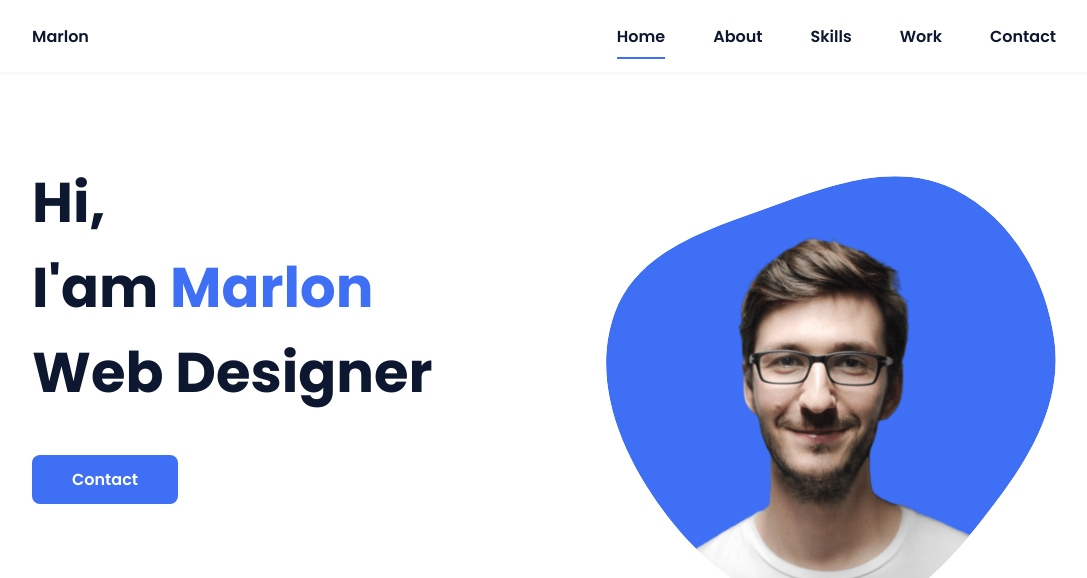
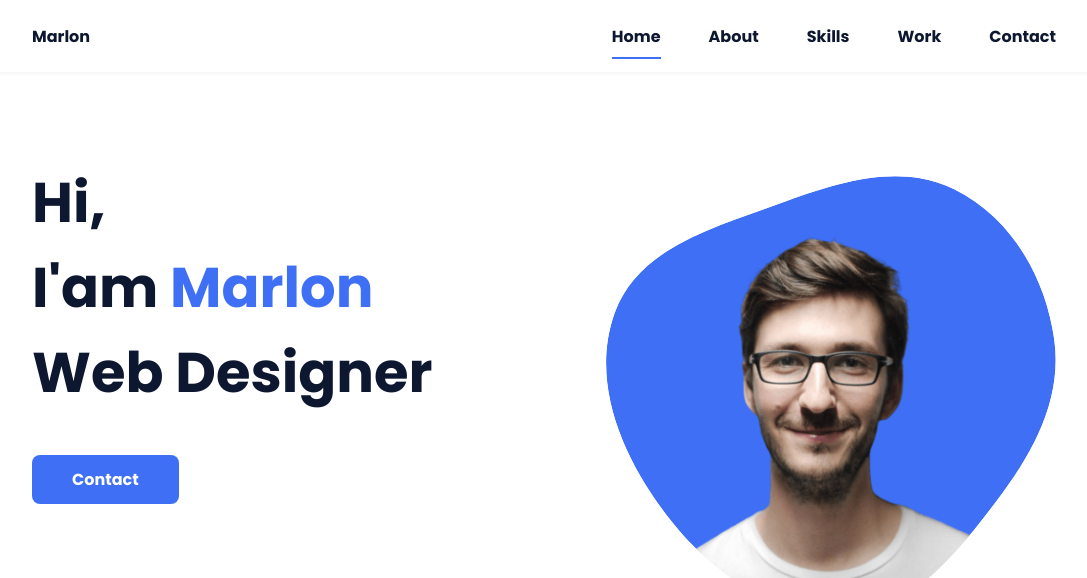
Before and after one commit to chandiorashid/Portfolio_Project_Deployment, a plain HTML site: page index.html in a window 1280 px wide. Shown: the top 578 px of the page, without its empty margins (96-1183 px from the left). Drawn offline with nearby package versions, Linux system fonts and the light colour scheme.

Commit message:
Code Update

```diff
--- a/assets/css/styles.css
+++ b/assets/css/styles.css
@@ -3,7 +3,7 @@
 /*===== VARIABLES CSS =====*/
 :root {
   --header-height: 3rem;
-  --font-semi: 600;
+  --font-semi: 601;
   /*===== Colores =====*/
   /*Purple 260 - Red 355 - Blue 224 - Pink 340*/
   /* HSL color mode */
```
